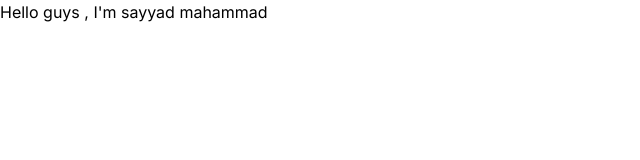
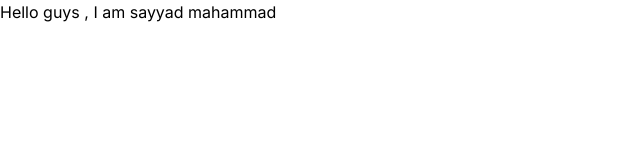
Before and after one commit to sayyadmd/sayyadmahammad, a Next.js app: page / in a window 1280 px wide. Shown: the top 160 px of the page, without its empty margins (0-640 px from the left). Built offline with nearby package versions, Linux system fonts and the light colour scheme.

Commit message:
build fixes

```diff
--- a/app/page.js
+++ b/app/page.js
@@ -1,7 +1,7 @@
 export default function Home() {
   return (
     <main className="flex items-center justify-between ">
-      <h1>Hello guys , I'm sayyad mahammad</h1>
+      <h1>Hello guys , I am sayyad mahammad</h1>
     </main>
   );
 }
```
